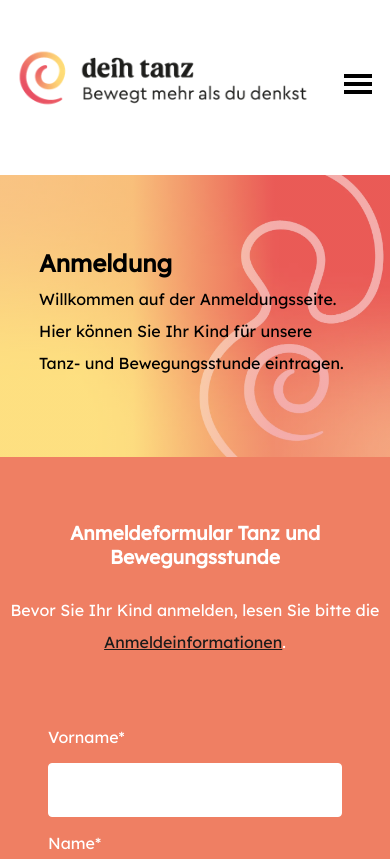
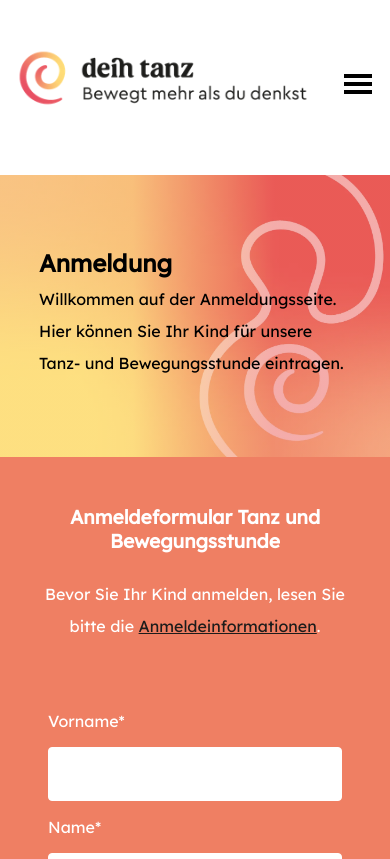
Before and after one commit to shdigitalpy/deintanz, a Next.js app: page /anmeldung in a window 390 px wide. Shown: the top 859 px of the page. Built offline with nearby package versions, Linux system fonts and the light colour scheme; what @badrap/bar-of-progress would draw is missing.

Commit message:
v 08.06.

```diff
--- a/components/AnmeldungForm.js
+++ b/components/AnmeldungForm.js
@@ -13,7 +13,7 @@ export default function AnmeldungForm() {
   function sendEmail(e) {
     e.preventDefault();
 
-  emailjs.sendForm("sandro_shd", "deintanz1", e.target, "user_qFh9QUNe6m8dcaGNVdD0x")
+  emailjs.sendForm("{sandro_shd}", "deintanz1", e.target, "user_qFh9QUNe6m8dcaGNVdD0x")
       .then((result) => {
           console.log(result.text);
       }, (error) => {
--- a/pages/_app.js
+++ b/pages/_app.js
@@ -40,7 +40,7 @@ export default function App({ Component, pageProps, router }) {
       }}>
 
         <Component {...pageProps} />
-        <ScrollToTop smooth component={<p style={{ color: "var(--white)", backgroundColor: "var(--orange)", borderRadius:"5px" }}><FiArrowUp /></p>} />
+        <ScrollToTop smooth component={<p style={{ color: "var(--white)", backgroundColor: "var(--red)" }}><FiArrowUp /></p>} />
       </motion.div>
 
 
--- a/styles/anmeldung.module.css
+++ b/styles/anmeldung.module.css
@@ -45,6 +45,15 @@
 .anmeldeheader {
 	margin: 4rem 0 0 0;
 	text-align: center;
+
+}
+
+@media screen and (max-width: 768px) {
+  .anmeldeheader {
+    width: 80%;
+    margin: 3rem auto 0 auto;
+
+  }
 }
 
 
```
